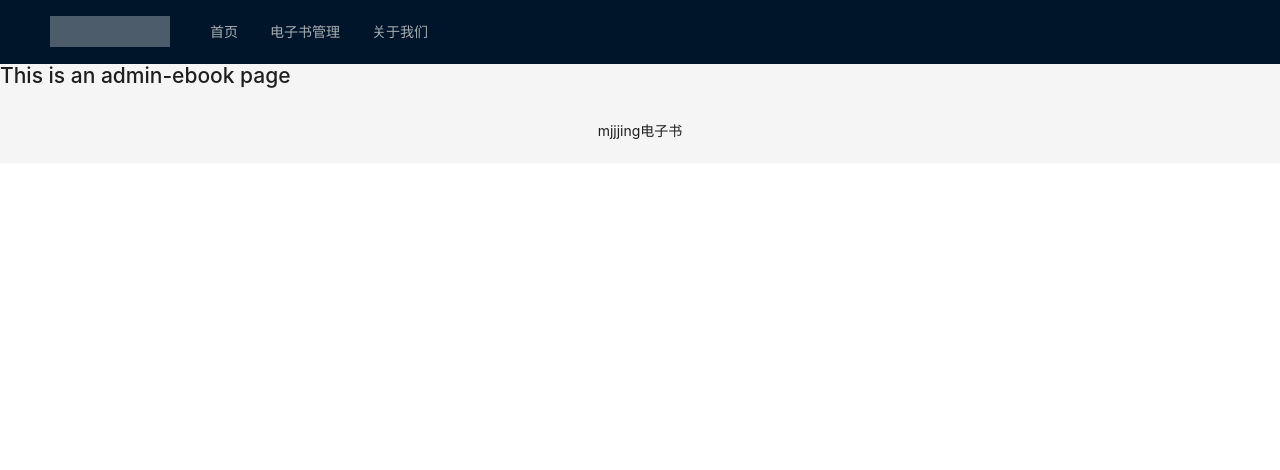
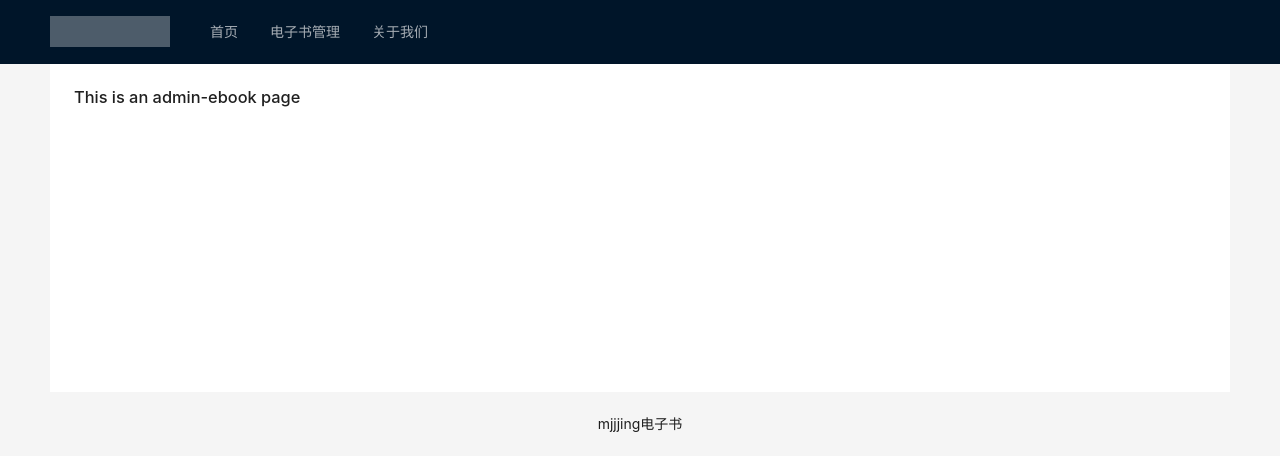
Before and after one commit to mjjjing/springboot-Study, a Vue app in the folder web/: page /admin/ebook in a window 1280 px wide. Shown: the top 470 px of the page. Built offline with nearby package versions, Linux system fonts and the light colour scheme; no server answers.

Commit message:
6.3 修改电子书管理页面布局

```diff
--- a/web/src/views/admin/admin-ebook.vue
+++ b/web/src/views/admin/admin-ebook.vue
@@ -1,5 +1,14 @@
 <template>
-  <div class="about">
-    <h1>This is an admin-ebook page</h1>
-  </div>
+
+  <a-layout-content style="padding: 0 50px">
+    <a-layout style="padding: 24px 0; background: #fff">
+      <a-layout-content :style="{ padding: '0 24px', minHeight: '280px' }">
+        <div class="about">
+          <h1>This is an admin-ebook page</h1>
+        </div>
+      </a-layout-content>
+    </a-layout>
+  </a-layout-content>
 </template>
+<script setup lang="ts">
+</script>
```
